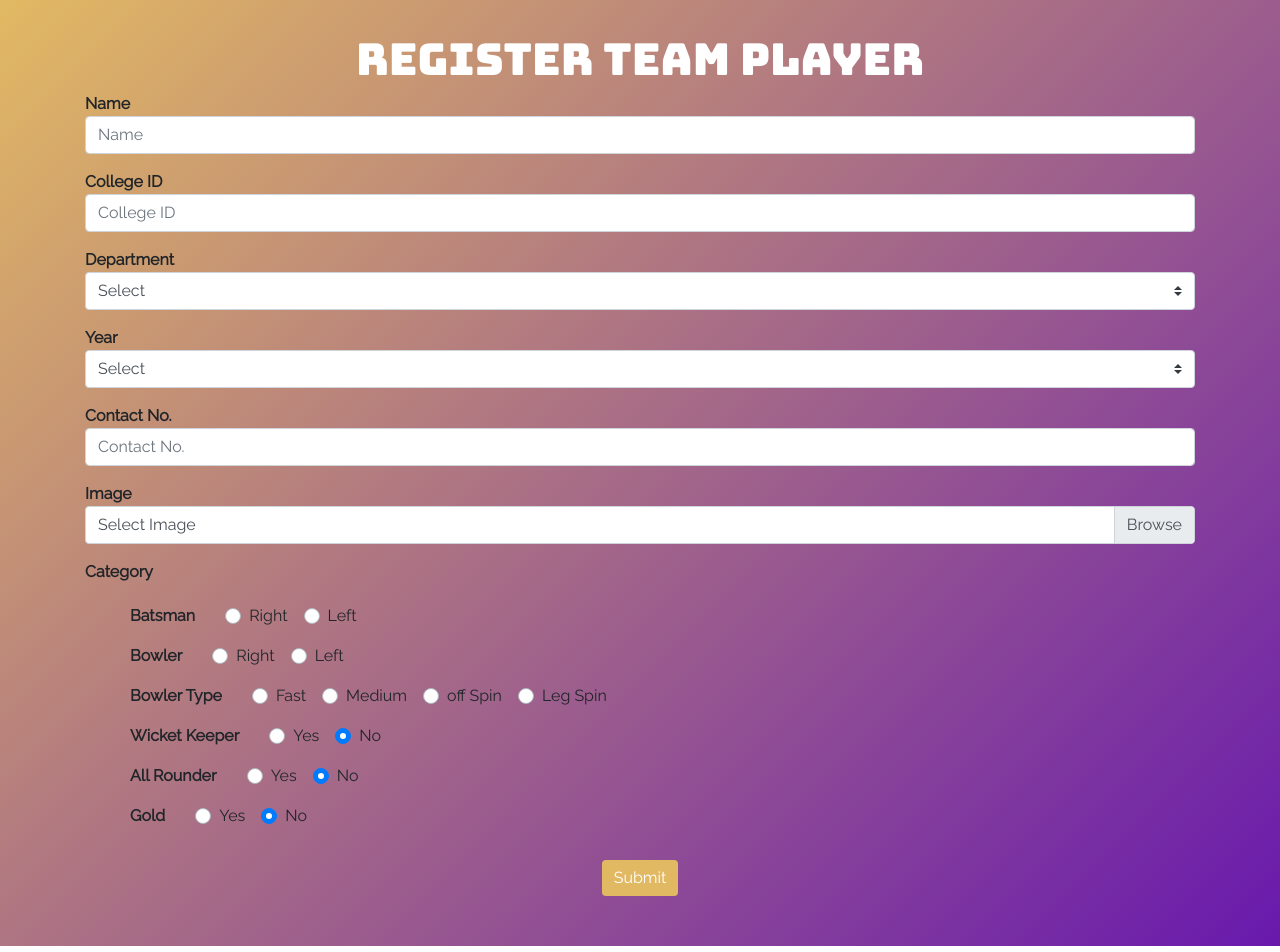
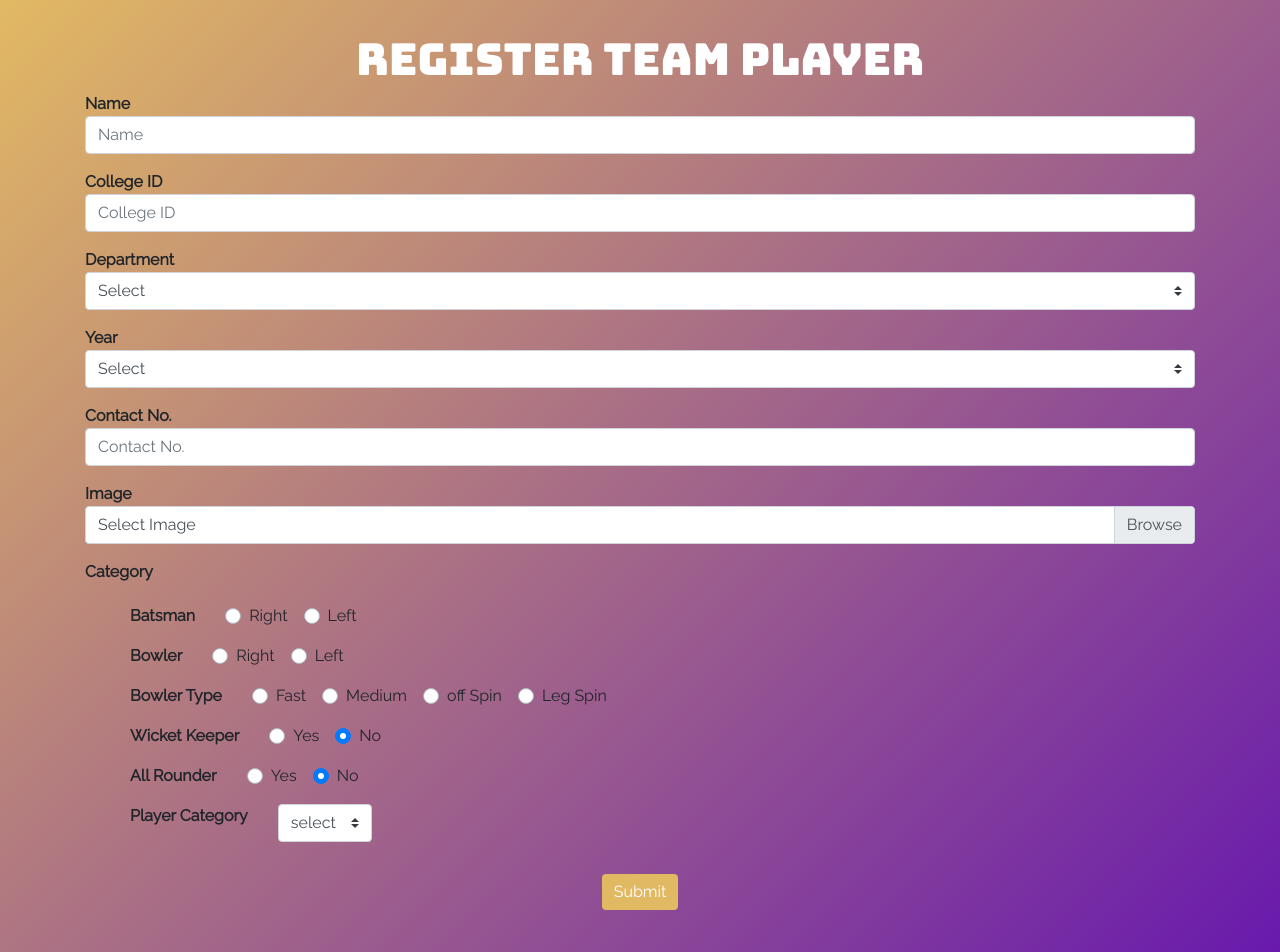
Before and after one commit to bvmites/bvm-premier-league, a Vue app: page /#/register in a window 1280 px wide. Shown: the top 952 px of the page. Built offline with nearby package versions, Linux system fonts and the light colour scheme; what vue-resource would draw is missing.

Commit message:
add player category

```diff
--- a/src/views/Register.vue
+++ b/src/views/Register.vue
@@ -114,12 +114,9 @@
           <!--Player Type-->
           <b-form-group>
             <b-form-row>
-              <span class="label">Gold</span>
+              <span class="label">Player Category</span>
               <div class="options">
-                <b-form-radio-group v-model="player.category.gold">
-                  <b-form-radio :value="true">Yes</b-form-radio>
-                  <b-form-radio :value="false">No</b-form-radio>
-                </b-form-radio-group>
+                <b-form-select :options="playerCatOption" v-model="player.category.playerType"></b-form-select>
               </div>
             </b-form-row>
           </b-form-group>
@@ -139,6 +136,12 @@ export default {
   data() {
     return {
       image:null,
+      playerCatOption: [
+        {text: "select", value: null},
+        {text: "Gold", value: 'gold'},
+        {text: "Silver", value: 'silver'},
+        {text: "Bronze", value: 'bronze'}
+      ],
       departmentOptions: [
         {text: "Select", value: null},
         {text: "Civil", value: "civil"},
@@ -165,7 +168,7 @@ export default {
         phone: null,
         photoID: null,
         category: {
-          gold: false,
+          playerType: null,
           batHand: null,
           bolHand: null,
           bolType: null,
```
Also changed, not shown: 9 other files (tests, documents, lock files or other folders).
